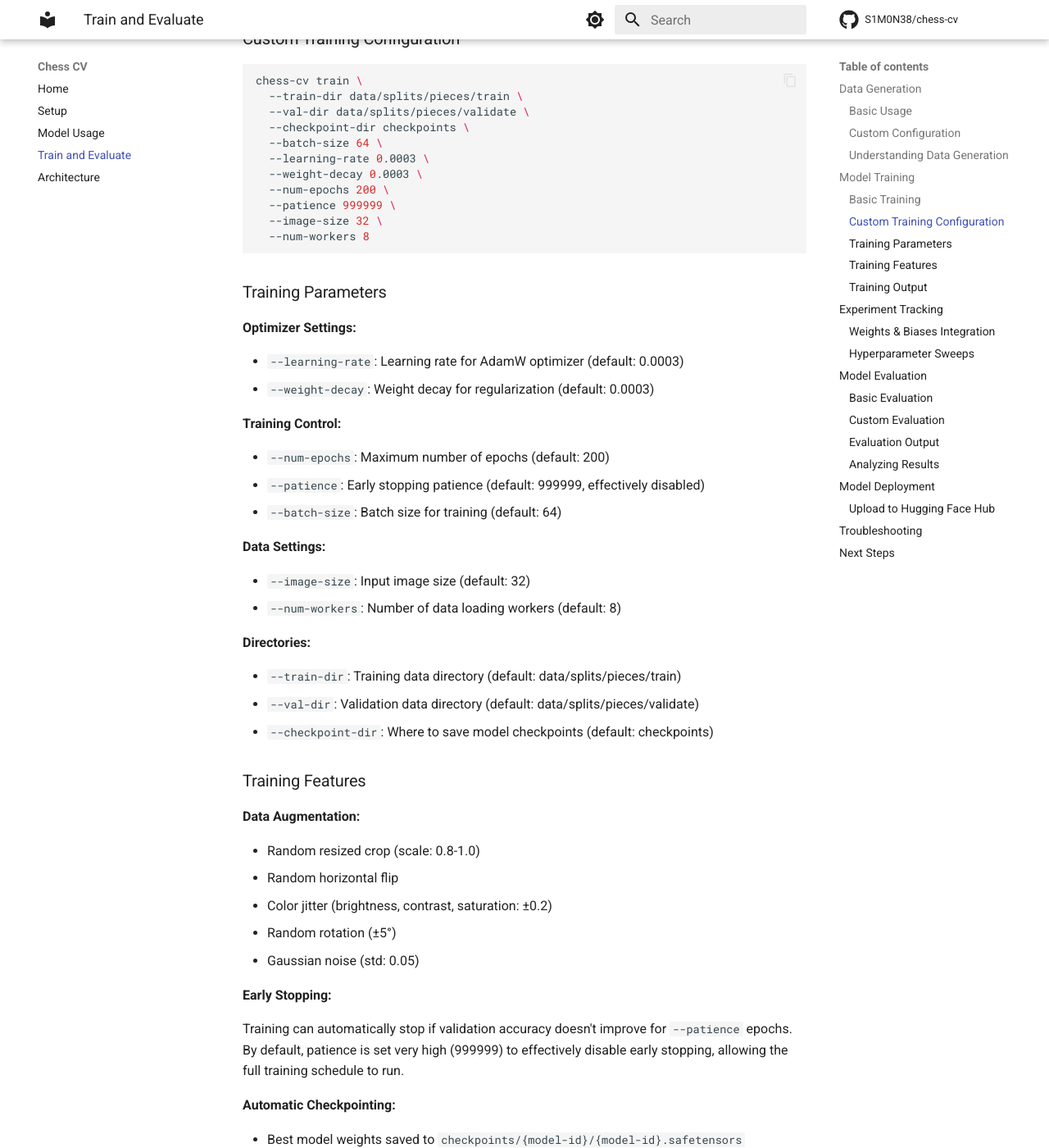
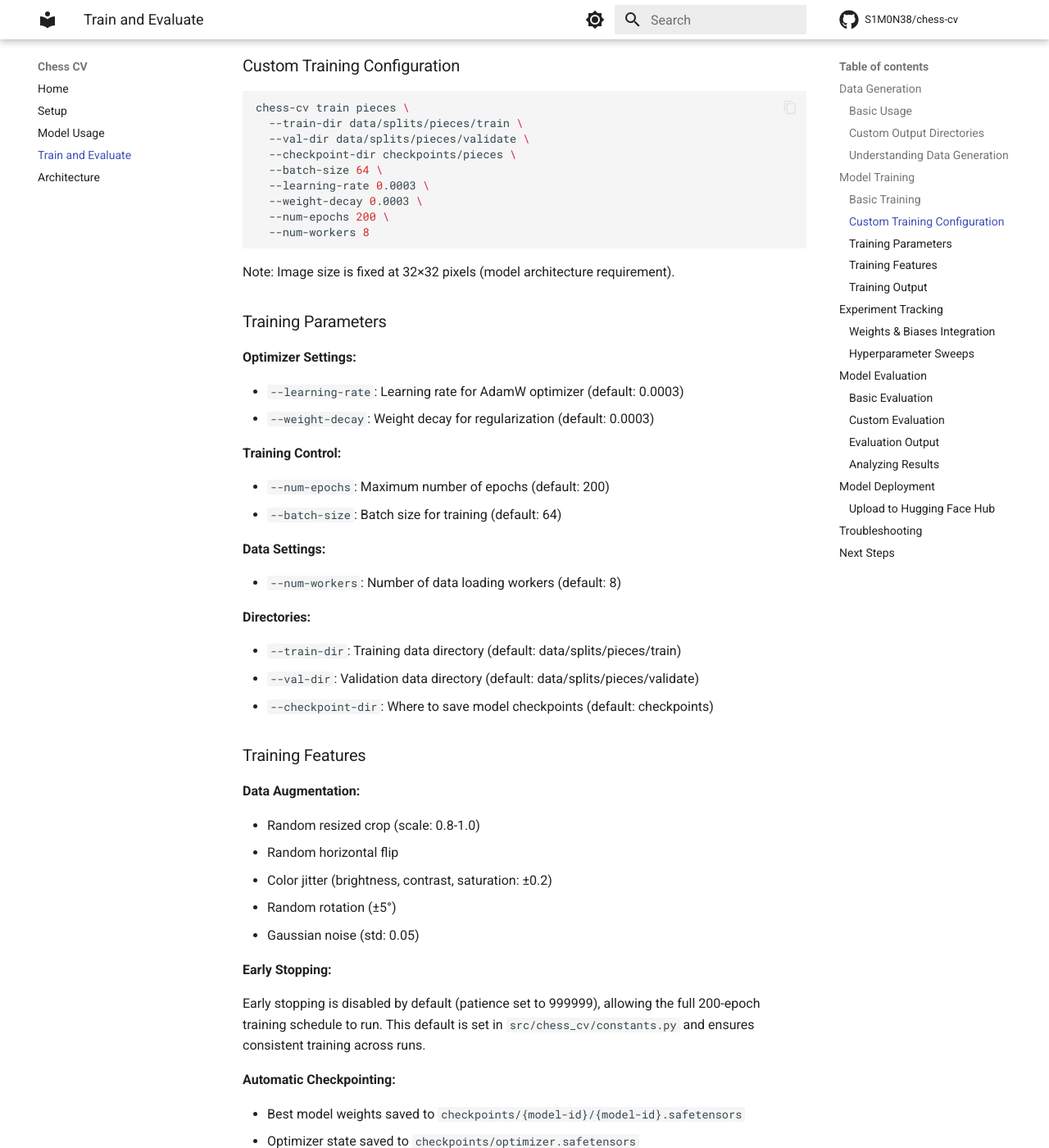
Before and after one commit to S1M0N38/chess-cv, an MkDocs documentation site: the page built from docs/train-and-eval.md, in a window 1280 px wide and 1400 px high, scrolled down 1451 px. Shown: the whole window at 82% size. Built offline with MkDocs 1.6.1 and Material for MkDocs 9.7.7, drawn with Linux system fonts in a browser that asks for light colours; comment, search, counter and statistics services are not loaded; some of the changed text lies outside the part shown.

Commit message:
fix: remove flags from CLI to make less bloated

````diff
--- a/docs/train-and-eval.md
+++ b/docs/train-and-eval.md
@@ -13,18 +13,18 @@
 chess-cv preprocessing
 ```
 
-### Custom Configuration
+### Custom Output Directories
+
+If you need to specify custom output directories:
 
 ```bash
-chess-cv preprocessing \
-  --train-dir data/splits/pieces/train \
-  --val-dir data/splits/pieces/validate \
-  --test-dir data/splits/pieces/test \
-  --train-ratio 0.7 \
-  --val-ratio 0.15 \
-  --test-ratio 0.15 \
-  --seed 42
+chess-cv preprocessing pieces \
+  --train-dir custom/train \
+  --val-dir custom/validate \
+  --test-dir custom/test
 ```
+
+Note: The default 70/15/15 train/val/test split with seed 42 is used. These values are defined in `src/chess_cv/constants.py` and provide consistent, reproducible splits.
 
 ### Understanding Data Generation
 
@@ -59,18 +59,18 @@
 ### Custom Training Configuration
 
 ```bash
-chess-cv train \
+chess-cv train pieces \
   --train-dir data/splits/pieces/train \
   --val-dir data/splits/pieces/validate \
-  --checkpoint-dir checkpoints \
+  --checkpoint-dir checkpoints/pieces \
   --batch-size 64 \
   --learning-rate 0.0003 \
   --weight-decay 0.0003 \
   --num-epochs 200 \
-  --patience 999999 \
-  --image-size 32 \
   --num-workers 8
 ```
+
+Note: Image size is fixed at 32×32 pixels (model architecture requirement).
 
 ### Training Parameters
 
@@ -82,12 +82,10 @@
 **Training Control:**
 
 - `--num-epochs`: Maximum number of epochs (default: 200)
-- `--patience`: Early stopping patience (default: 999999, effectively disabled)
 - `--batch-size`: Batch size for training (default: 64)
 
 **Data Settings:**
 
-- `--image-size`: Input image size (default: 32)
 - `--num-workers`: Number of data loading workers (default: 8)
 
 **Directories:**
@@ -108,7 +106,7 @@
 
 **Early Stopping:**
 
-Training can automatically stop if validation accuracy doesn't improve for `--patience` epochs. By default, patience is set very high (999999) to effectively disable early stopping, allowing the full training schedule to run.
+Early stopping is disabled by default (patience set to 999999), allowing the full 200-epoch training schedule to run. This default is set in `src/chess_cv/constants.py` and ensures consistent training across runs.
 
 **Automatic Checkpointing:**
 
@@ -189,12 +187,11 @@
 ### Custom Evaluation
 
 ```bash
-chess-cv test \
+chess-cv test pieces \
   --test-dir data/splits/pieces/test \
   --train-dir data/splits/pieces/train \
   --checkpoint checkpoints/pieces/pieces.safetensors \
   --batch-size 64 \
-  --image-size 32 \
   --num-workers 8 \
   --output-dir outputs
 ```
@@ -254,9 +251,9 @@
 
 **Out of Memory During Training**: Reduce batch size with `--batch-size 64` or reduce number of workers with `--num-workers 2`.
 
-**Poor Model Performance**: Try adjusting hyperparameters, use W&B sweeps for optimization, or review misclassified images to verify data quality. Enable early stopping with lower patience (`--patience 15`) to save time during hyperparameter tuning.
+**Poor Model Performance**: Try adjusting hyperparameters with W&B sweeps for optimization, or review misclassified images to verify data quality. To enable early stopping for faster experimentation, modify `DEFAULT_PATIENCE` in `src/chess_cv/constants.py`.
 
-**Training Too Slow**: Increase batch size if memory allows (`--batch-size 128`), or enable early stopping (`--patience 15`) for faster iteration during experimentation.
+**Training Too Slow**: Increase batch size if memory allows (`--batch-size 128`). For faster experimentation, modify `DEFAULT_PATIENCE` in `src/chess_cv/constants.py` to enable early stopping.
 
 **Evaluation Issues**: Ensure the checkpoint exists, verify the test data directory is populated, and run with appropriate batch size.
 
````
Also changed, not shown: 1 other file.
